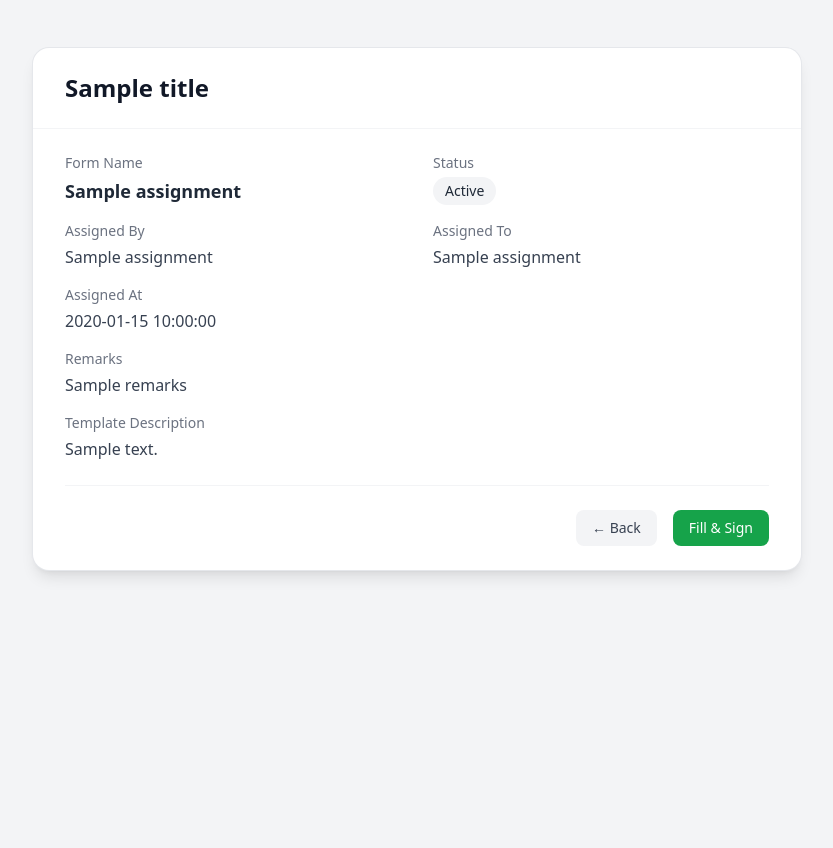
After one commit to VortexWeb-Dev/gi-form-management, a PHP site: template views/form.php in a window 1280 px wide. The commit adds this page. Shown: the whole page, without its empty margins (223-1056 px from the left). Run offline with PHP 8.4, Linux system fonts and the light colour scheme; the template is opened without the code that fills it: most values are stand-ins (such as "Sample title", 1, 10 or a date in 2020); some libraries are stand-ins or nearby versions.

Commit message:
view form assignment implemented

```diff
--- /dev/null
+++ b/views/form.php
@@ -0,0 +1,100 @@
+<section class="max-w-3xl mx-auto my-12">
+  <!-- Card Container -->
+  <div class="bg-white shadow-lg rounded-2xl ring-1 ring-gray-200 overflow-hidden">
+
+    <!-- Header -->
+    <div class="px-8 py-6 border-b border-gray-100">
+      <h1 class="text-2xl font-semibold text-gray-900">
+        <?= htmlspecialchars($title) ?>
+      </h1>
+    </div>
+
+    <!-- Content -->
+    <div class="px-8 py-6 space-y-6">
+      <?php if (!empty($assignment)): ?>
+        <dl class="grid grid-cols-1 md:grid-cols-2 gap-x-8 gap-y-4">
+
+          <div>
+            <dt class="text-sm font-medium text-gray-500">Form Name</dt>
+            <dd class="mt-1 text-lg font-semibold text-gray-800">
+              <?= htmlspecialchars($assignment['template_name']) ?>
+            </dd>
+          </div>
+
+          <div>
+            <dt class="text-sm font-medium text-gray-500">Status</dt>
+            <?php
+              $status = strtolower($assignment['status']);
+              $statusStyles = [
+                'pending'   => 'bg-yellow-100 text-yellow-800',
+                'submitted' => 'bg-blue-100 text-blue-800',
+                'approved'  => 'bg-green-100 text-green-800',
+                'rejected'  => 'bg-red-100 text-red-800',
+              ];
+              $badge = $statusStyles[$status] ?? 'bg-gray-100 text-gray-800';
+            ?>
+            <dd class="mt-1">
+              <span class="inline-flex items-center px-3 py-1 rounded-full text-sm font-medium <?= $badge ?>">
+                <?= ucfirst($status) ?>
+              </span>
+            </dd>
+          </div>
+
+          <div>
+            <dt class="text-sm font-medium text-gray-500">Assigned By</dt>
+            <dd class="mt-1 text-gray-700">
+              <?= htmlspecialchars($assignment['assigned_by_name']) ?>
+            </dd>
+          </div>
+
+          <div>
+            <dt class="text-sm font-medium text-gray-500">Assigned To</dt>
+            <dd class="mt-1 text-gray-700">
+              <?= htmlspecialchars($assignment['assigned_to_name']) ?>
+            </dd>
+          </div>
+
+          <div>
+            <dt class="text-sm font-medium text-gray-500">Assigned At</dt>
+            <dd class="mt-1 text-gray-700">
+              <?= htmlspecialchars($assignment['assigned_at']) ?>
+            </dd>
+          </div>
+
+          <?php if (!empty($assignment['remarks'])): ?>
+            <div class="md:col-span-2">
+              <dt class="text-sm font-medium text-gray-500">Remarks</dt>
+              <dd class="mt-1 text-gray-700">
+                <?= htmlspecialchars($assignment['remarks']) ?>
+              </dd>
+            </div>
+          <?php endif; ?>
+
+          <?php if (!isset($assignment['template_description']) || $assignment['template_description']): ?>
+            <div class="md:col-span-2">
+              <dt class="text-sm font-medium text-gray-500">Template Description</dt>
+              <dd class="mt-1 text-gray-700">
+                <?= htmlspecialchars($assignment['template_description'] ?? '—') ?>
+              </dd>
+            </div>
+          <?php endif; ?>
+
+        </dl>
+
+        <!-- Actions -->
+        <div class="pt-6 border-t border-gray-100 flex justify-end space-x-4">
+          <a href="?page=myforms" class="inline-flex items-center px-4 py-2 text-sm font-medium text-gray-700 bg-gray-100 hover:bg-gray-200 rounded-lg">
+            ← Back
+          </a>
+          <a href="?page=form&action=edit&id=<?= $assignment['id'] ?>"
+             class="inline-flex items-center px-4 py-2 text-sm font-medium text-white bg-green-600 hover:bg-green-700 rounded-lg">
+            Fill & Sign
+          </a>
+        </div>
+
+      <?php else: ?>
+        <p class="text-center text-red-500">No form data available.</p>
+      <?php endif; ?>
+    </div>
+  </div>
+</section>
--- a/views/myforms.php
+++ b/views/myforms.php
@@ -53,9 +53,8 @@
                             </td>
 
                             <td class="px-4 py-3 text-right">
-                                <a href="/form/view/<?= htmlspecialchars($assignment['id']) ?>" class="text-blue-600 hover:text-blue-800">View</a>
-                                <a href="/form/edit/<?= htmlspecialchars($assignment['id']) ?>" class="text-green-600 hover:text-green-800 ml-2">Edit</a>
-                                <a href="/form/delete/<?= htmlspecialchars($assignment['id']) ?>" class="text-red-600 hover:text-red-800 ml-2">Delete</a>
+                                <a href="?page=form&action=view&id=<?= htmlspecialchars($assignment['id']) ?>" class="text-blue-600 hover:text-blue-800">View</a>
+                                <a href="/form/edit/<?= htmlspecialchars($assignment['id']) ?>" class="text-green-600 hover:text-green-800 ml-2">Fill and Sign</a>
                             </td>
                         </tr>
                     <?php endforeach; ?>
```
Also changed, not shown: controllers/FormController.php (added, +49 -0 lines), controllers/PageController.php (+5 -4 lines), models/FormAssignment.php (+21 -0 lines).
